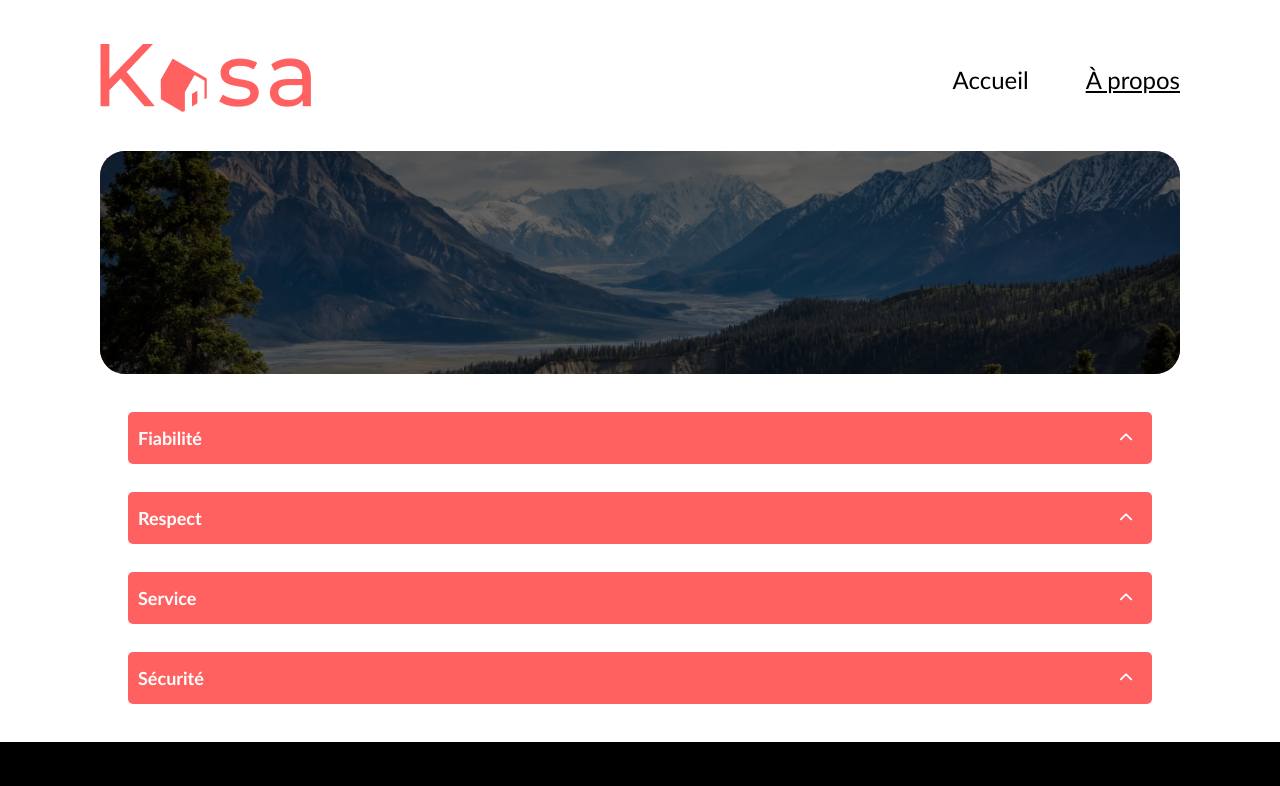
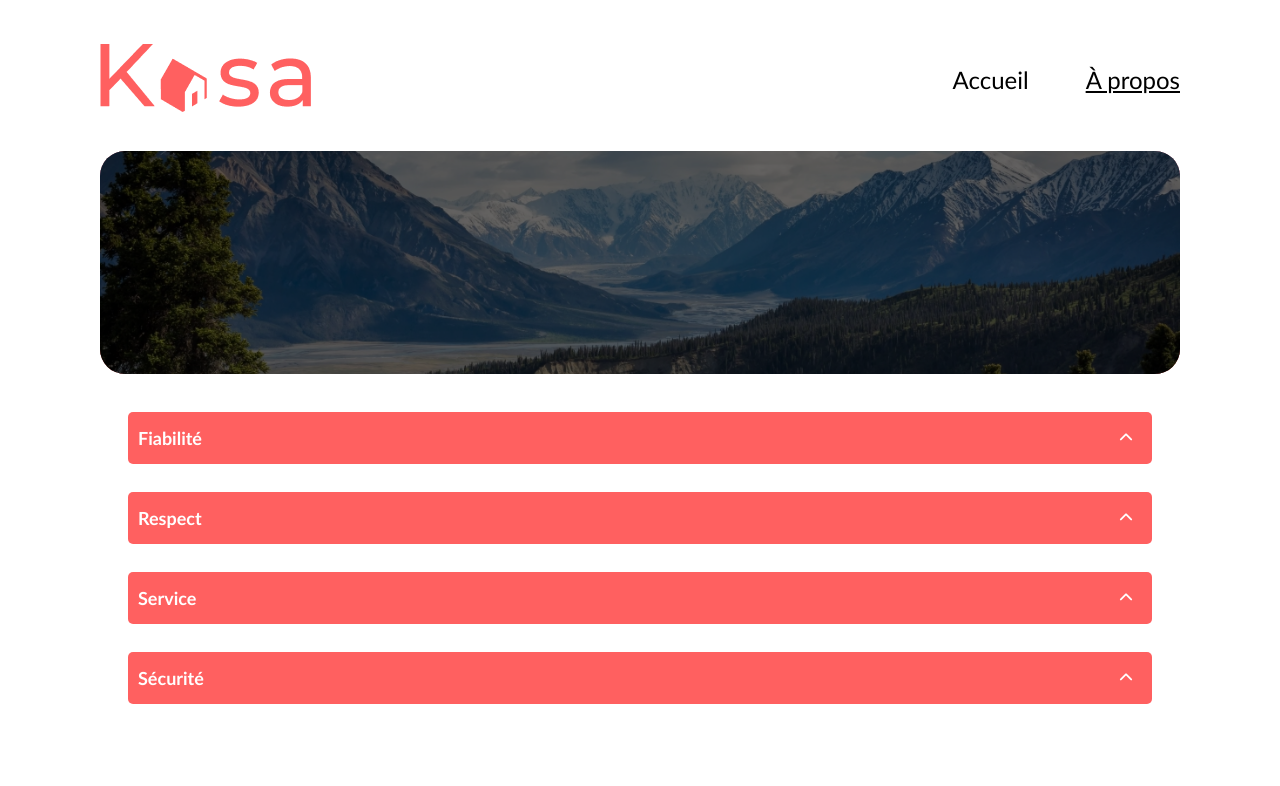
Before and after one commit to CodeSnaker/Projet_6_react_app, a React (Vite) app: page /A-propos in a window 1280 px wide. Shown: the top 786 px of the page. Built offline with nearby package versions, Linux system fonts and the light colour scheme.

Commit message:
fix: fix height for mobile and tablets
There was a blank space beneath the footer

```diff
--- a/src/index.scss
+++ b/src/index.scss
@@ -12,8 +12,14 @@ a:visited {
     text-decoration: none;
 }
 
+html {
+    height: 100vh;
+}
+
 body {
     margin: 0;
+    min-height: 100vh;
+    height: 100%;
     #root {
         height: 100%;
     }
--- a/src/pages/Apropos/styles.scss
+++ b/src/pages/Apropos/styles.scss
@@ -3,7 +3,9 @@
 .a-propos-container {
     display: flex;
     flex-direction: column;
+    justify-content: flex-start;
     align-items: center;
+    height: 100%;
     margin: 38px 100px;
 
     .collapse-bars {
--- a/src/pages/Logement/styles.scss
+++ b/src/pages/Logement/styles.scss
@@ -6,6 +6,7 @@
     flex-direction: column;
     justify-content: center;
     align-items: center;
+    height: 100%;
     margin: 50px 100px;
 
     .logement-infos {
--- a/src/pages/NotFound/styles.scss
+++ b/src/pages/NotFound/styles.scss
@@ -4,10 +4,11 @@
 .not-found-container {
     display: flex;
     flex-direction: column;
+    justify-content: space-evenly;
     align-items: center;
     gap: 10px;
     padding-bottom: 22px;
-    min-height: 67vh;
+    height: 100%;
 
     .not-found {
         color: $primaryRed;
```
